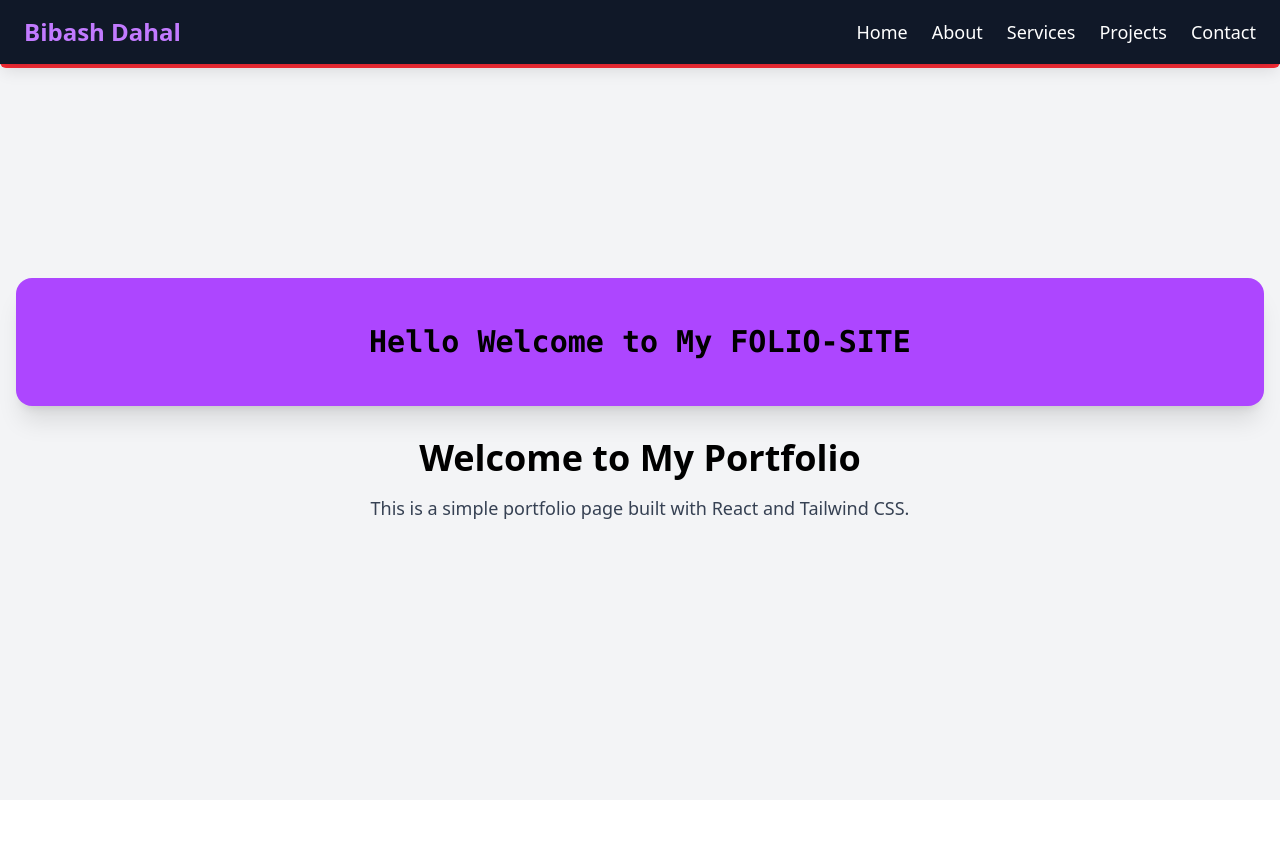
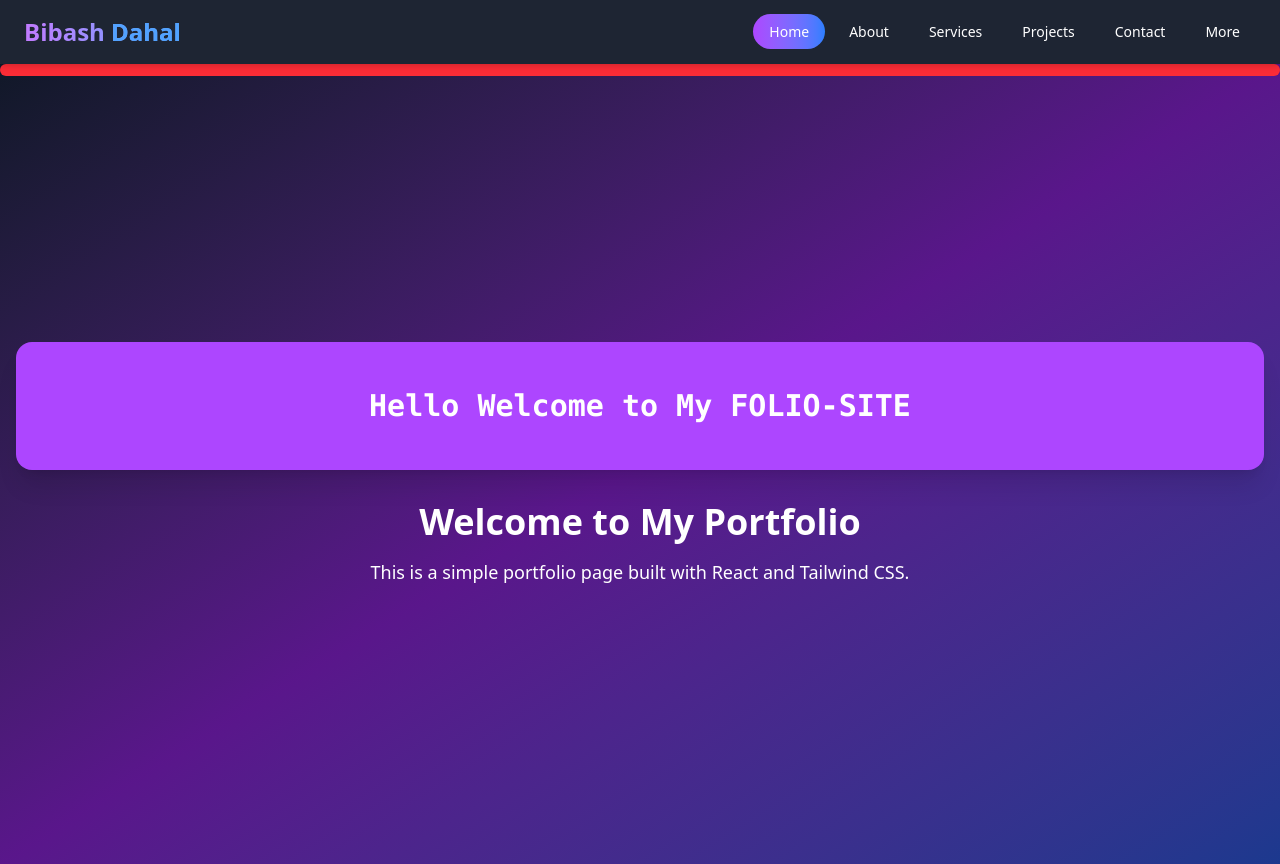
Before and after one commit to BibashDahal1/Portfolio, a React (Vite) app: page /#/ in a window 1280 px wide. Before the commit the page ends 800 px from the top, so only its background shows below. Built offline with nearby package versions, Linux system fonts and the light colour scheme.

Commit message:
Initial commit

```diff
--- /dev/null
+++ b/src/About.jsx
@@ -0,0 +1,24 @@
+import React from "react";
+import {motion} from "framer-motion";
+import Navbar from "./NavBar";
+import { useScroll } from 'framer-motion';
+
+const About = () => {
+    const { scrollYProgress } = useScroll();
+    return(
+        <>
+        <div className="sticky top-0 z-50">
+            <Navbar />
+        </div>
+        <div className='bg-gray-100'>
+            <motion.div
+        style={{ scaleX: scrollYProgress }}
+        className='bg-red-500 origin-left w-full h-2 md:h-3 fixed top-16 left-0 rounded-full z-40'
+      />
+        </div>
+
+        </>
+    )
+}
+
+export default About;
--- a/src/App.jsx
+++ b/src/App.jsx
@@ -2,6 +2,7 @@ import React from 'react'
 import './App.css'
 import { Routes, Route } from 'react-router-dom';
 import Homepage from './Homepage.jsx';
+import About from './About.jsx';
 
 function App() {
 
@@ -10,7 +11,7 @@ function App() {
     <>
       <Routes>
         <Route path="/" element={<Homepage />} />
-        {/* Add more routes here as needed */}
+        <Route path="/about" element={<About />} />
       </Routes>
     </>
   )
--- a/src/Homepage.jsx
+++ b/src/Homepage.jsx
@@ -10,11 +10,11 @@ const Homepage = () => {
       <div className="sticky top-0 z-50">
         <Navbar />
       </div>
-      <div className='bg-gray-100'>
+      <div className='bg-gradient-to-br from-gray-900 via-purple-900 to-blue-900 text-white'>
       {/* Scroll progress indicator */}
       <motion.div
         style={{ scaleX: scrollYProgress }}
-        className='bg-red-500 origin-left w-full h-2 md:h-3 fixed top-14 left-0 rounded-full z-40'
+        className='bg-red-500 origin-left w-full h-2 md:h-3 fixed top-16 left-0 rounded-full z-40'
       />
 
       <div className="flex flex-col items-center justify-center min-h-screen pt-16 pb-8 px-4">
@@ -45,7 +45,7 @@ const Homepage = () => {
           <h1 className="text-2xl sm:text-3xl md:text-4xl font-bold mb-3 md:mb-4">
             Welcome to My Portfolio
           </h1>
-          <p className="text-base sm:text-lg text-gray-700 mb-6 md:mb-8 max-w-2xl mx-auto">
+          <p className="text-base sm:text-lg text-white-700 mb-6 md:mb-8 max-w-2xl mx-auto">
             This is a simple portfolio page built with React and Tailwind CSS.
           </p>
         </div>
--- a/src/NavBar.jsx
+++ b/src/NavBar.jsx
@@ -1,58 +1,90 @@
-import React, { useState } from 'react';
-import { Menu, X } from 'lucide-react'; // install lucide-react or replace with svg icons
-import { motion, AnimatePresence } from 'framer-motion';
+import React, { useState, useEffect } from 'react';
+import { Menu, X } from 'lucide-react';
+import { Link, useLocation } from 'react-router-dom';
 
+const Navbar = () => {
+  const [isOpen, setIsOpen] = useState(false);
+  const [activeLink, setActiveLink] = useState('/');
+  const location = useLocation();
 
-const links = ['Home', 'About', 'Services', 'Projects', 'Contact'];
+  const toggleMenu = () => setIsOpen(!isOpen);
 
-export default function Navbar() {
-  const [menuOpen, setMenuOpen] = useState(false);
+  useEffect(() => {
+    const path = location.pathname.replace(/\/+$/, '') || '/';
+    setActiveLink(path);
+  }, [location]);
+
+  const menuItems = [
+    { name: 'Home', to: '/' },
+    { name: 'About', to: '/about' },
+    { name: 'Services', to: '/services' },
+    { name: 'Projects', to: '/projects' },
+    { name: 'Contact', to: '/contact' },
+    { name: 'More', to: '/more' },
+  ];
+
   return (
-    <nav className="bg-gray-900 text-white px-6 py-4 shadow-lg fixed w-full z-50">
-
-      <div className="max-w-7xl mx-auto flex justify-between items-center">
-
-        <h1 className="text-2xl font-bold text-purple-400">Bibash Dahal</h1>
+    <nav className="bg-[#1e2533] text-white shadow-md w-full">
+      <div className="max-w-[1600px] px-6 py-4 mx-auto flex justify-between items-center">
+        <Link
+          to="/"
+          className="text-2xl font-bold bg-gradient-to-r from-purple-400 to-blue-400 bg-clip-text text-transparent hover:opacity-80 transition-opacity"
+        >
+          Bibash <span className="text-blue-400">Dahal</span>
+        </Link>
 
         {/* Desktop Menu */}
-        <ul className="hidden md:flex gap-6 text-lg">
-          {links.map((link) => (
-            <li key={link} className="hover:text-purple-400 transition duration-300 cursor-pointer">
-              {link}
+        <ul className="hidden lg:flex gap-2 items-center text-sm font-medium">
+          {menuItems.map(({ name, to }) => (
+            <li key={name}>
+              <Link
+                to={to}
+                className={`px-4 py-2 rounded-full transition-all duration-300 ${
+                  activeLink === to
+                    ? 'bg-gradient-to-r from-purple-500 to-blue-500 text-white'
+                    : 'hover:text-purple-400'
+                }`}
+              >
+                {name}
+              </Link>
             </li>
           ))}
         </ul>
 
-        {/* Mobile Toggle */}
+        {/* Mobile Menu Button */}
         <button
-          onClick={() => setMenuOpen(!menuOpen)}
-          className="md:hidden text-white focus:outline-none"
+          className="lg:hidden focus:outline-none"
+          onClick={toggleMenu}
+          aria-label="Toggle menu"
         >
-          {menuOpen ? <X size={28} /> : <Menu size={28} />}
+          {isOpen ? <X size={24} /> : <Menu size={24} />}
         </button>
       </div>
 
       {/* Mobile Menu */}
-      <AnimatePresence>
-        {menuOpen && (
-          <motion.ul
-            initial={{ height: 0, opacity: 0 }}
-            animate={{ height: 'auto', opacity: 1 }}
-            exit={{ height: 0, opacity: 0 }}
-            className="md:hidden bg-gray-800 mt-2 rounded-lg overflow-hidden"
-          >
-            {links.map((link) => (
-              <li
-                key={link}
-                className="px-6 py-3 hover:bg-purple-800 hover:text-white transition-colors duration-300 cursor-pointer border-b border-gray-700 last:border-none"
-              >
-                {link}
+      {isOpen && (
+        <div className="lg:hidden bg-[#1e2533] px-6 pb-4">
+          <ul className="flex flex-col gap-2 text-sm font-medium">
+            {menuItems.map(({ name, to }) => (
+              <li key={name}>
+                <Link
+                  to={to}
+                  onClick={() => setIsOpen(false)}
+                  className={`block px-4 py-2 rounded-full transition-all duration-300 ${
+                    activeLink === to
+                      ? 'bg-gradient-to-r from-purple-500 to-blue-500 text-white'
+                      : 'hover:text-purple-400'
+                  }`}
+                >
+                  {name}
+                </Link>
               </li>
             ))}
-          </motion.ul>
-        )}
-      </AnimatePresence>
-
+          </ul>
+        </div>
+      )}
     </nav>
   );
-}
+};
+
+export default Navbar;
```
